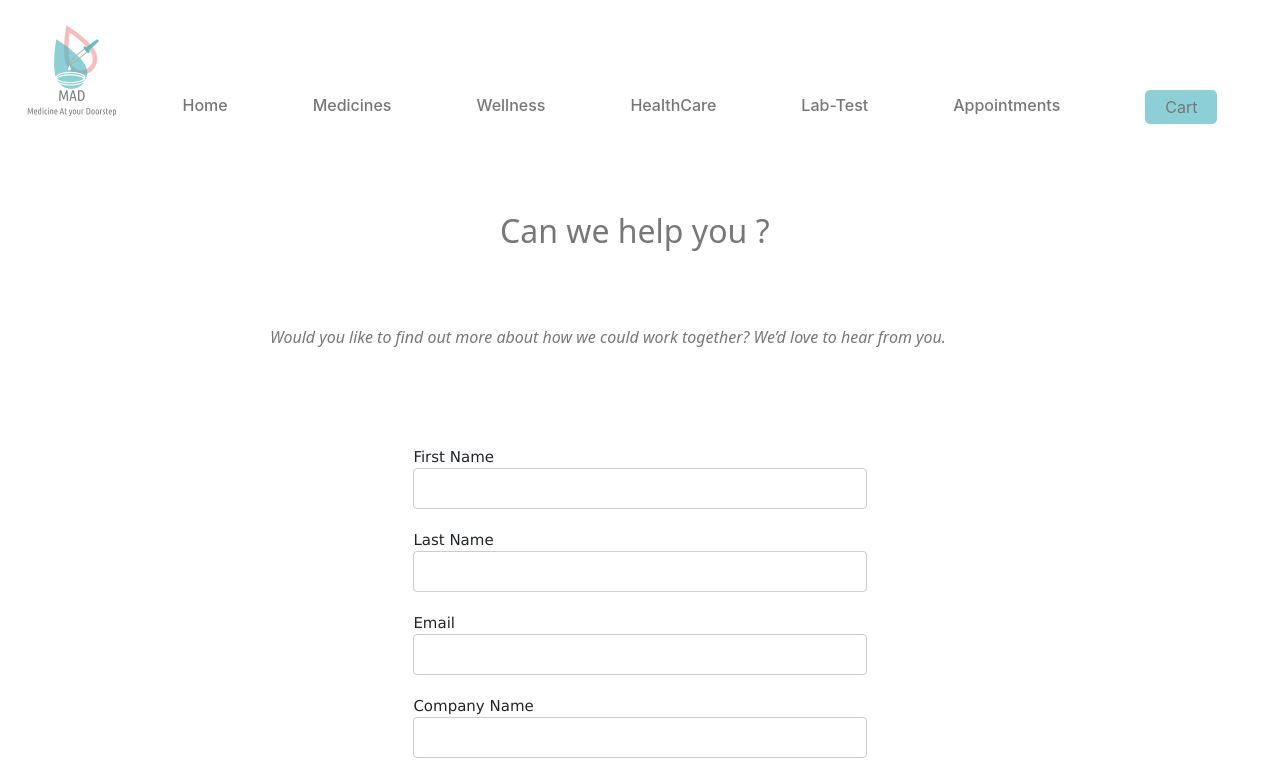
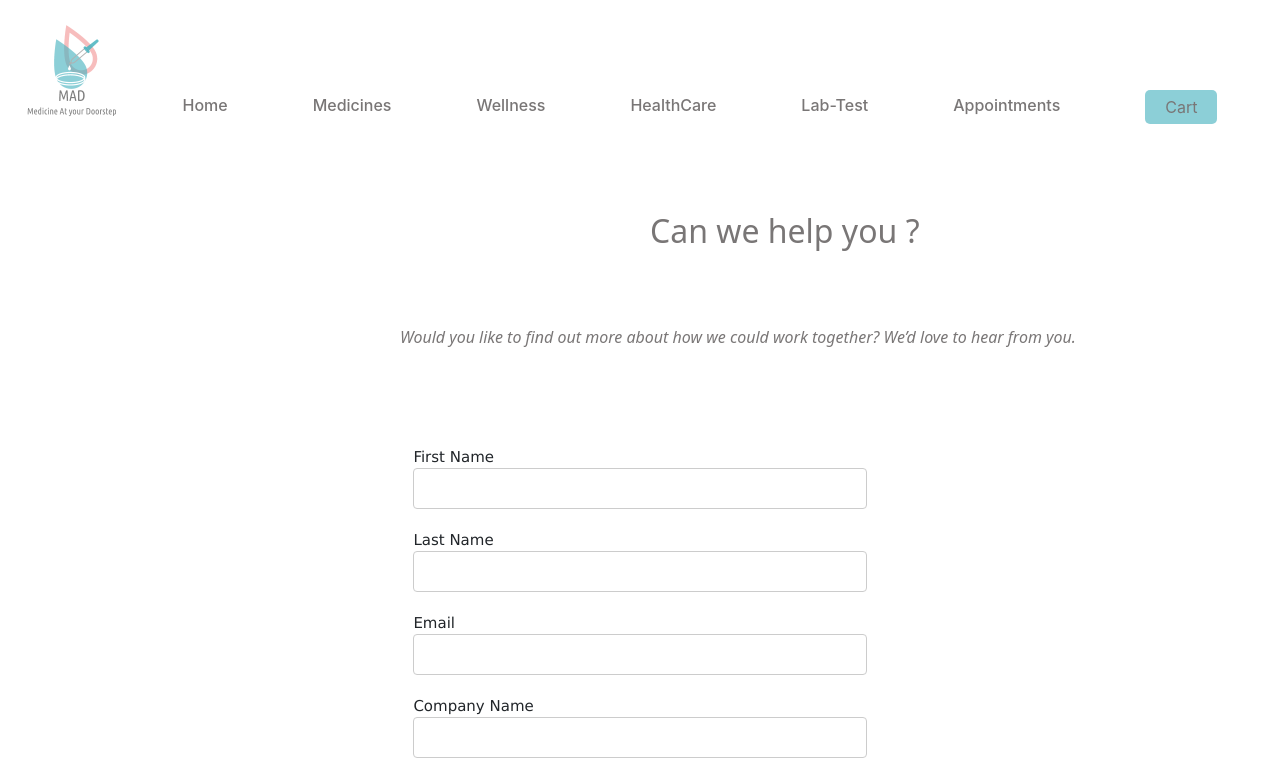
Before and after one commit to JudiRijesh/Pharmacy-app-frontend, a React (Vite) app: page /servicesform in a window 1280 px wide. Shown: the top 780 px of the page. Built offline with nearby package versions, Linux system fonts and the light colour scheme.

Commit message:
CSS Updated

```diff
--- a/src/App.css
+++ b/src/App.css
@@ -613,7 +613,7 @@ h4 {
 .centralize {
     display: flex;
     align-content: center;
-    padding-left: 500px;
+    padding-left: 650px;
     padding-top: 70px;
     padding-bottom: 20px;
     color: rgb(121, 118, 118);
@@ -622,7 +622,7 @@ h4 {
 .centralize1 {
   display: flex;
   align-content: center;
-  padding-left: 270px;
+  padding-left: 400px;
   padding-top: 50px;
   padding-bottom: 40px;
   font-style: italic;
```
